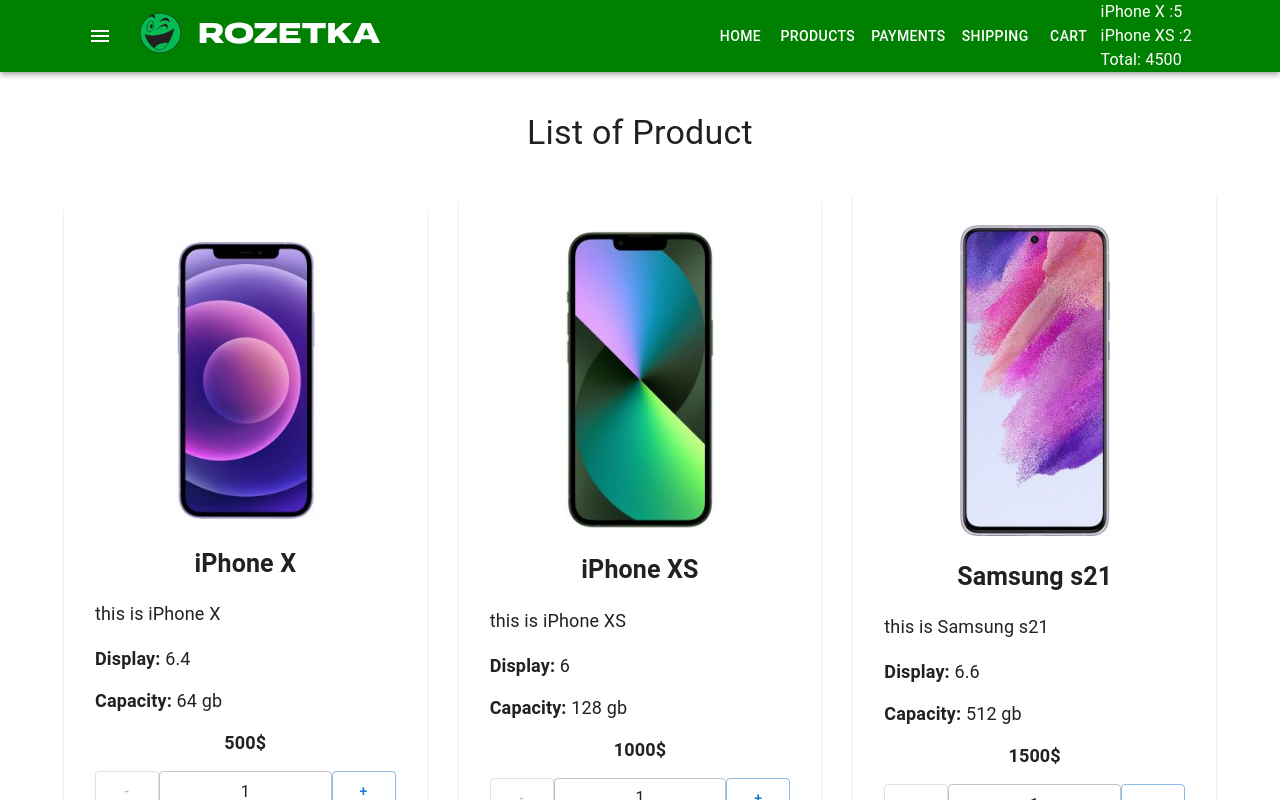
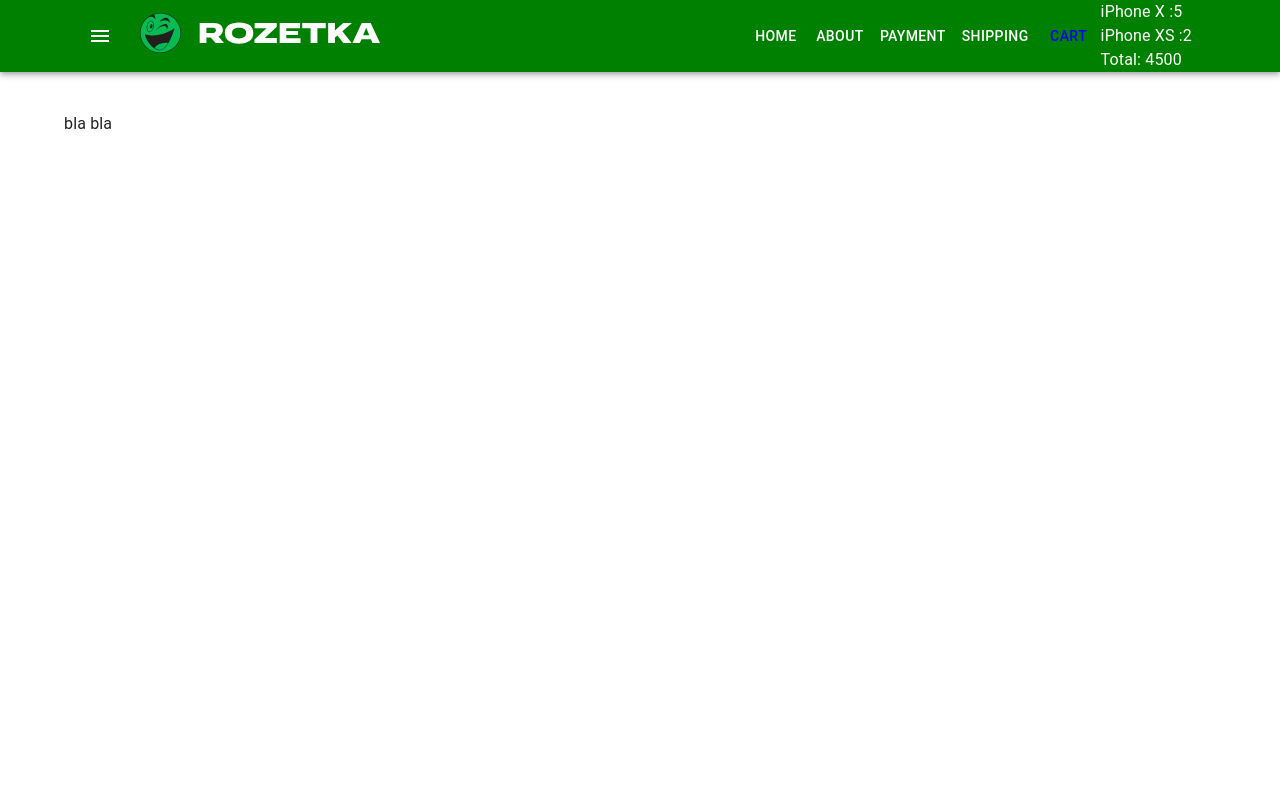
Before and after one commit to StasKostak/React-Shop-Project, a React (Create React App) app: page /cart in a window 1280 px wide. Shown: the top 800 px of the page. Built offline with nearby package versions, Linux system fonts and the light colour scheme; the HTML template or start-up script is replaced by a standard one.

Commit message:
add link

```diff
--- a/package.json
+++ b/package.json
@@ -16,6 +16,7 @@
     "@types/react-dom": "^18.0.9",
     "react": "^18.2.0",
     "react-dom": "^18.2.0",
+    "react-router-dom": "6.3.0",
     "react-scripts": "5.0.1",
     "sass": "^1.56.2",
     "typescript": "^4.9.3",
--- a/src/components/Menu/Menu.tsx
+++ b/src/components/Menu/Menu.tsx
@@ -1,15 +1,15 @@
-import Button from '@mui/material/Button'
+import MenuItem from './MenuItem'
 
 type Props = {}
 
 const Menu = (props: Props) => {
     return (
         <>
-            <Button color="inherit">Home</Button>
-            <Button color="inherit">Products</Button>
-            <Button color="inherit">Payments</Button>
-            <Button color="inherit">Shipping</Button>
-            <Button color="inherit">Cart</Button>
+            <MenuItem to="/">Home</MenuItem>
+            <MenuItem to="/about">About</MenuItem>
+            <MenuItem to="/payment">Payment</MenuItem>
+            <MenuItem to="/shipping">Shipping</MenuItem>
+            <MenuItem to="/cart">Cart</MenuItem>
         </>
     )
 }
--- /dev/null
+++ b/src/components/Menu/MenuItem.scss
@@ -0,0 +1,8 @@
+.menu-item {
+    color: white;
+    text-decoration: none;
+}
+.menu-item-active {
+    text-decoration: none;
+    color: blue;
+}
--- /dev/null
+++ b/src/components/Menu/MenuItem.tsx
@@ -0,0 +1,25 @@
+import Button from '@mui/material/Button'
+import { NavLink } from 'react-router-dom'
+import './MenuItem.scss'
+
+type Props = {
+    to: string
+    children: React.ReactNode
+}
+const MenuItem = ({ to, children }: Props) => {
+    return (
+        <>
+            <Button color="inherit">
+                <NavLink
+                    to={to}
+                    className={({ isActive }) =>
+                        isActive ? 'menu-item-active' : 'menu-item'
+                    }
+                >
+                    {children}
+                </NavLink>
+            </Button>
+        </>
+    )
+}
+export default MenuItem
--- a/src/container/Main/Main.tsx
+++ b/src/container/Main/Main.tsx
@@ -1,5 +1,7 @@
 import { Container } from '@mui/material'
+import CartPage from 'pages/CartPage/CartPage'
 import Home from 'pages/Home/Home'
+import { Route, Routes } from 'react-router-dom'
 
 type Props = {
     addProductToCart: (id: number, count: number) => void
@@ -13,7 +15,13 @@
             }}
         >
             <Container maxWidth="lg">
-                <Home addProductToCart={addProductToCart} />
+                <Routes>
+                    <Route
+                        path="/"
+                        element={<Home addProductToCart={addProductToCart} />}
+                    />
+                    <Route path="cart" element={<CartPage />} />
+                </Routes>
             </Container>
         </main>
     )
--- a/src/index.tsx
+++ b/src/index.tsx
@@ -1,10 +1,13 @@
 import React from 'react'
 import ReactDOM from 'react-dom/client'
+import { BrowserRouter } from 'react-router-dom'
 import App from './container/App/App'
 
 const root = ReactDOM.createRoot(document.getElementById('root') as HTMLElement)
 root.render(
     <React.StrictMode>
-        <App />
+        <BrowserRouter>
+            <App />
+        </BrowserRouter>
     </React.StrictMode>
 )
--- /dev/null
+++ b/src/pages/CartPage/CartPage.tsx
@@ -0,0 +1,5 @@
+type Props = {}
+const CartPage = (props: Props) => {
+    return <>bla bla</>
+}
+export default CartPage
```
Also changed, not shown: 1 other file (tests, documents, lock files or other folders).
